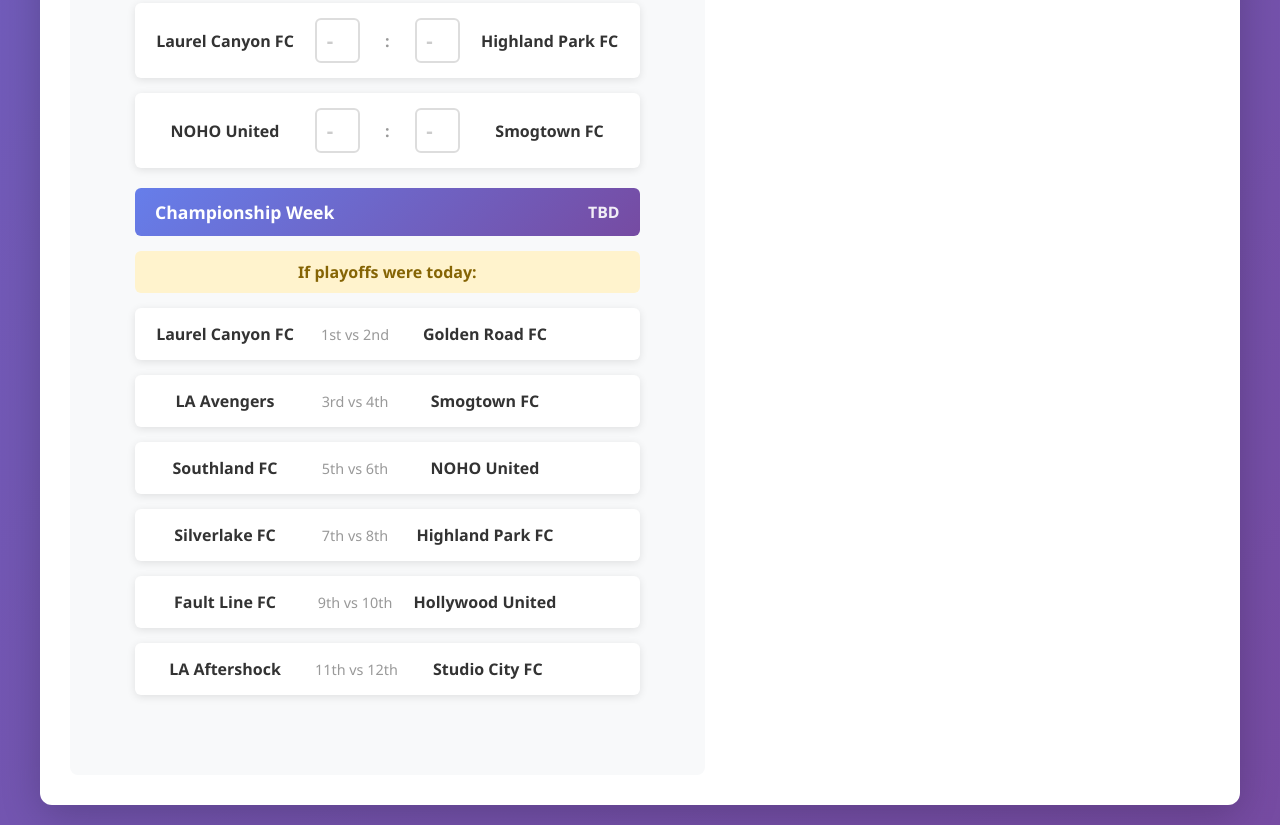
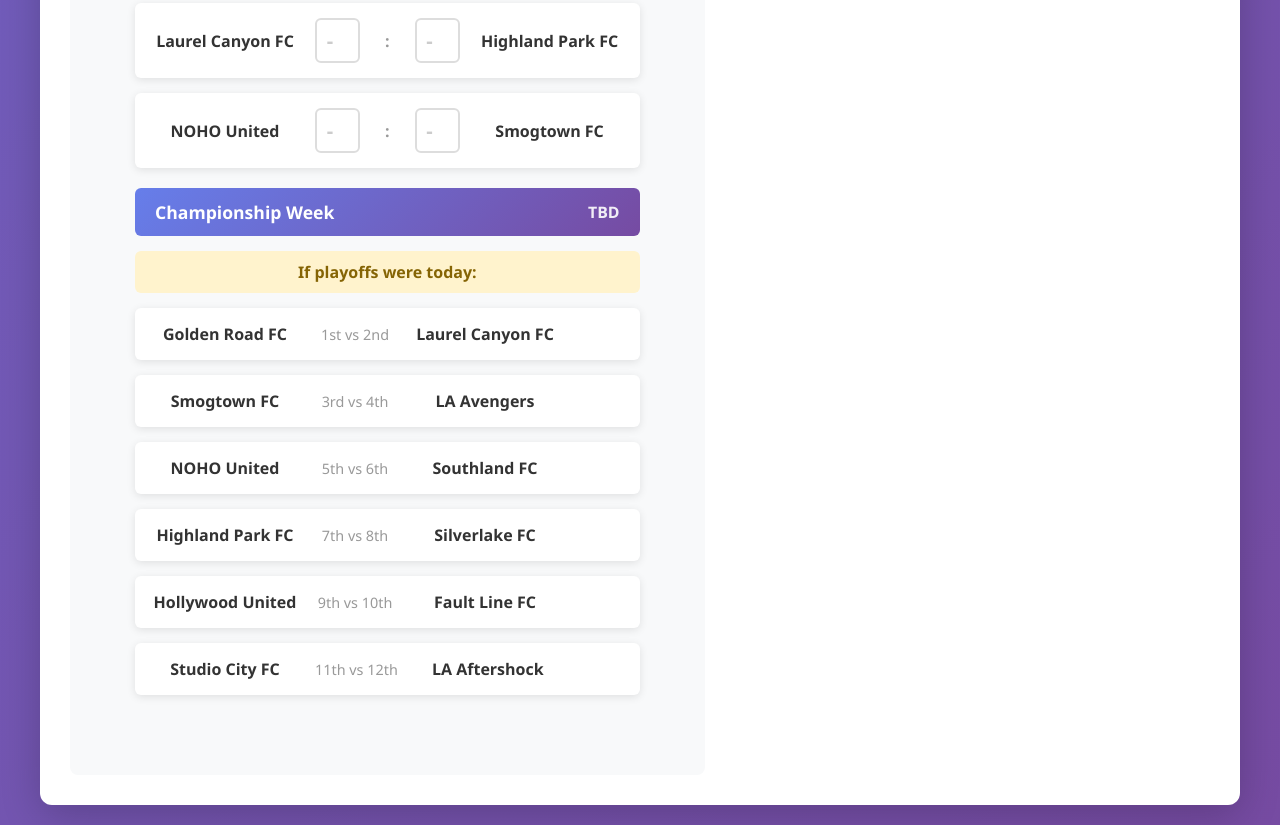
Before and after one commit to ignator7886/soccer-table, a plain HTML site: page index.html in a window 1280 px wide. Shown: the part 4415-5240 px from the top of the page. Drawn offline with Linux system fonts and the light colour scheme.

Commit message:
Fix championship matchup order - correct team positions
Fixed bug where teams were displayed in wrong order for championship week matchups (e.g., 2nd place shown as 1st). Now correctly shows 1st place team first in each matchup.

🤖 Generated with [Claude Code](https://claude.com/claude-code)

Co-Authored-By: Claude <noreply@anthropic.com>

```diff
--- a/index.html
+++ b/index.html
@@ -467,12 +467,12 @@
         // Generate championship matchups
         function generateChampionshipMatchups(sortedTeams) {
             const matchups = [
-                { home: sortedTeams[1][0], away: sortedTeams[0][0], label: '1st vs 2nd' },
-                { home: sortedTeams[3][0], away: sortedTeams[2][0], label: '3rd vs 4th' },
-                { home: sortedTeams[5][0], away: sortedTeams[4][0], label: '5th vs 6th' },
-                { home: sortedTeams[7][0], away: sortedTeams[6][0], label: '7th vs 8th' },
-                { home: sortedTeams[9][0], away: sortedTeams[8][0], label: '9th vs 10th' },
-                { home: sortedTeams[11][0], away: sortedTeams[10][0], label: '11th vs 12th' }
+                { home: sortedTeams[0][0], away: sortedTeams[1][0], label: '1st vs 2nd' },
+                { home: sortedTeams[2][0], away: sortedTeams[3][0], label: '3rd vs 4th' },
+                { home: sortedTeams[4][0], away: sortedTeams[5][0], label: '5th vs 6th' },
+                { home: sortedTeams[6][0], away: sortedTeams[7][0], label: '7th vs 8th' },
+                { home: sortedTeams[8][0], away: sortedTeams[9][0], label: '9th vs 10th' },
+                { home: sortedTeams[10][0], away: sortedTeams[11][0], label: '11th vs 12th' }
             ];
 
             return matchups.map(m => `
```
